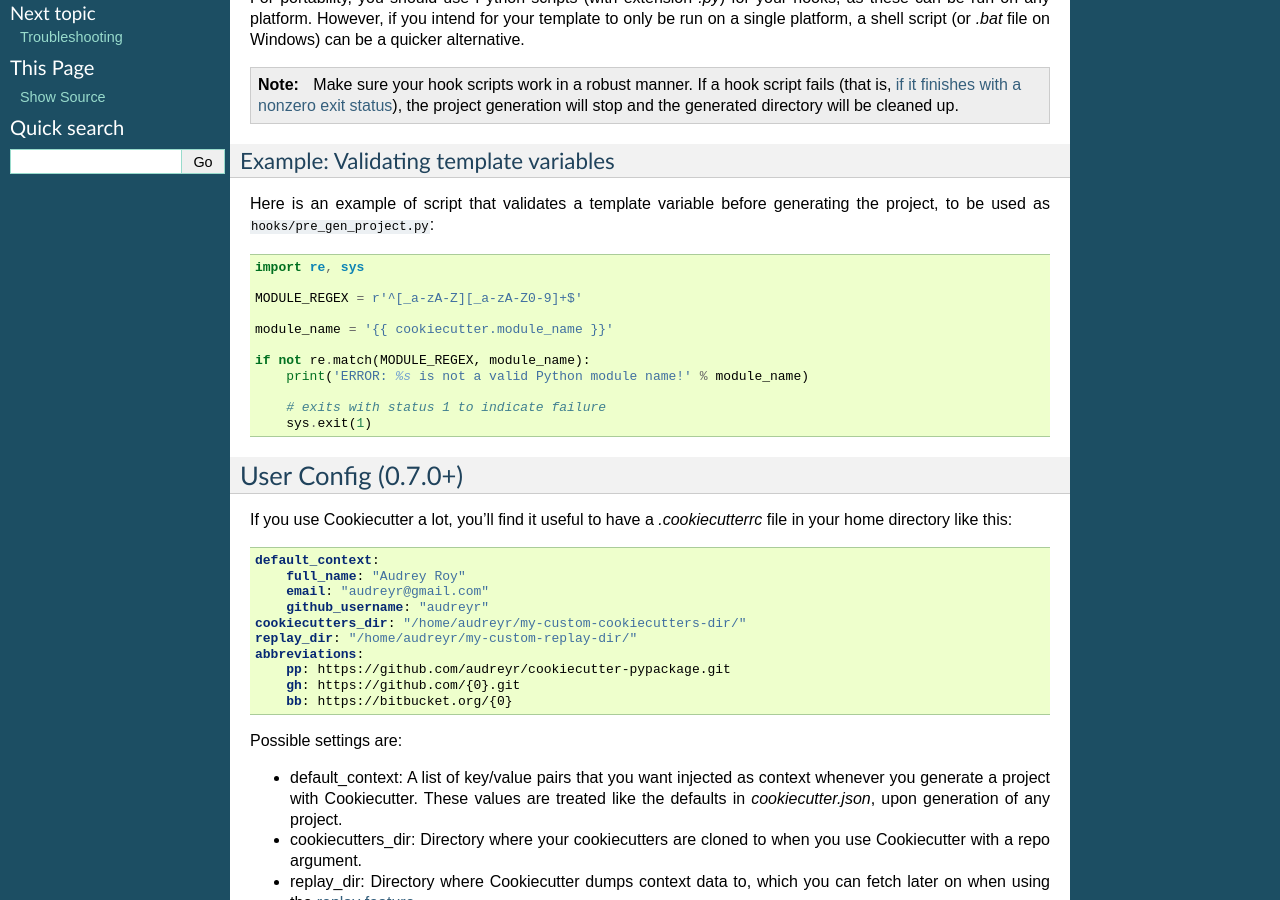
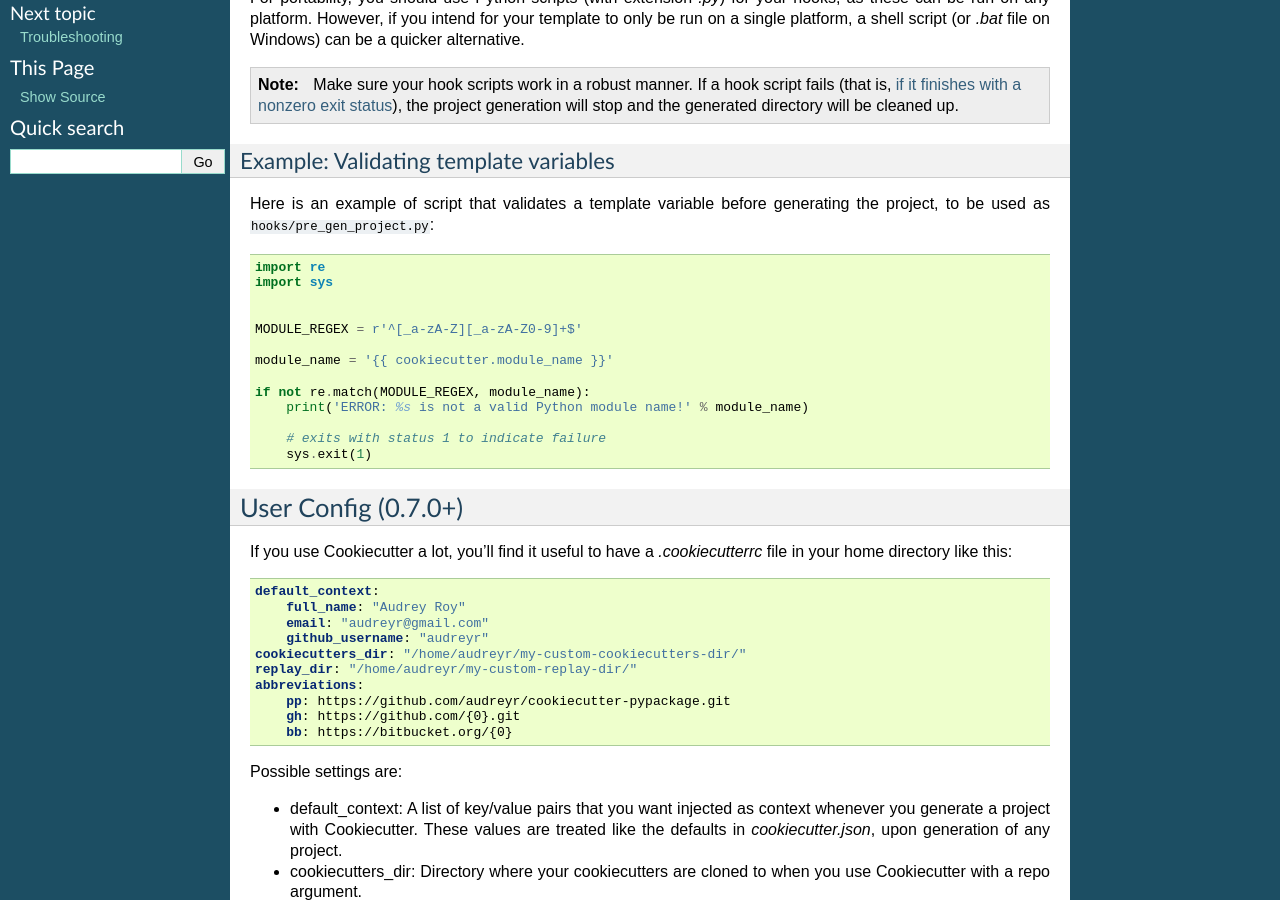
Before and after one commit to c-allen-tech/cookie, a Sphinx documentation site: the page built from docs/advanced_usage.rst, in a window 1280 px wide and 900 px high, scrolled down 551 px. Built offline with Sphinx 7.4.7, drawn with Linux system fonts in a browser that asks for light colours; formulas are drawn with MathJax 3.

Commit message:
apply python syntax highlight explicitly, PEP-8 example code

```diff
--- a/docs/advanced_usage.rst
+++ b/docs/advanced_usage.rst
@@ -44,10 +44,13 @@ Example: Validating template variables
 ~~~~~~~~~~~~~~~~~~~~~~~~~~~~~~~~~~~~~~
 
 Here is an example of script that validates a template variable
-before generating the project, to be used as ``hooks/pre_gen_project.py``::
+before generating the project, to be used as ``hooks/pre_gen_project.py``:
 
+.. code-block:: python
 
-    import re, sys
+    import re
+    import sys
+
 
     MODULE_REGEX = r'^[_a-zA-Z][_a-zA-Z0-9]+$'
 
```
